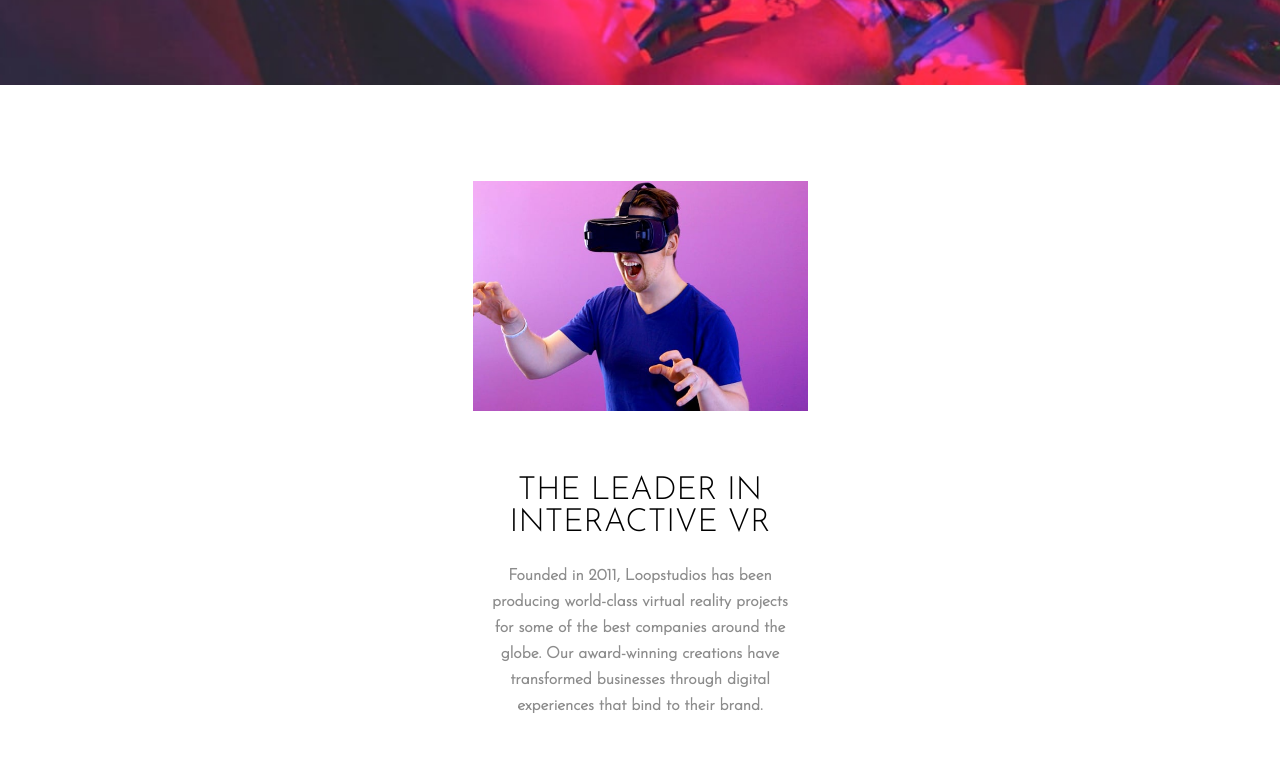
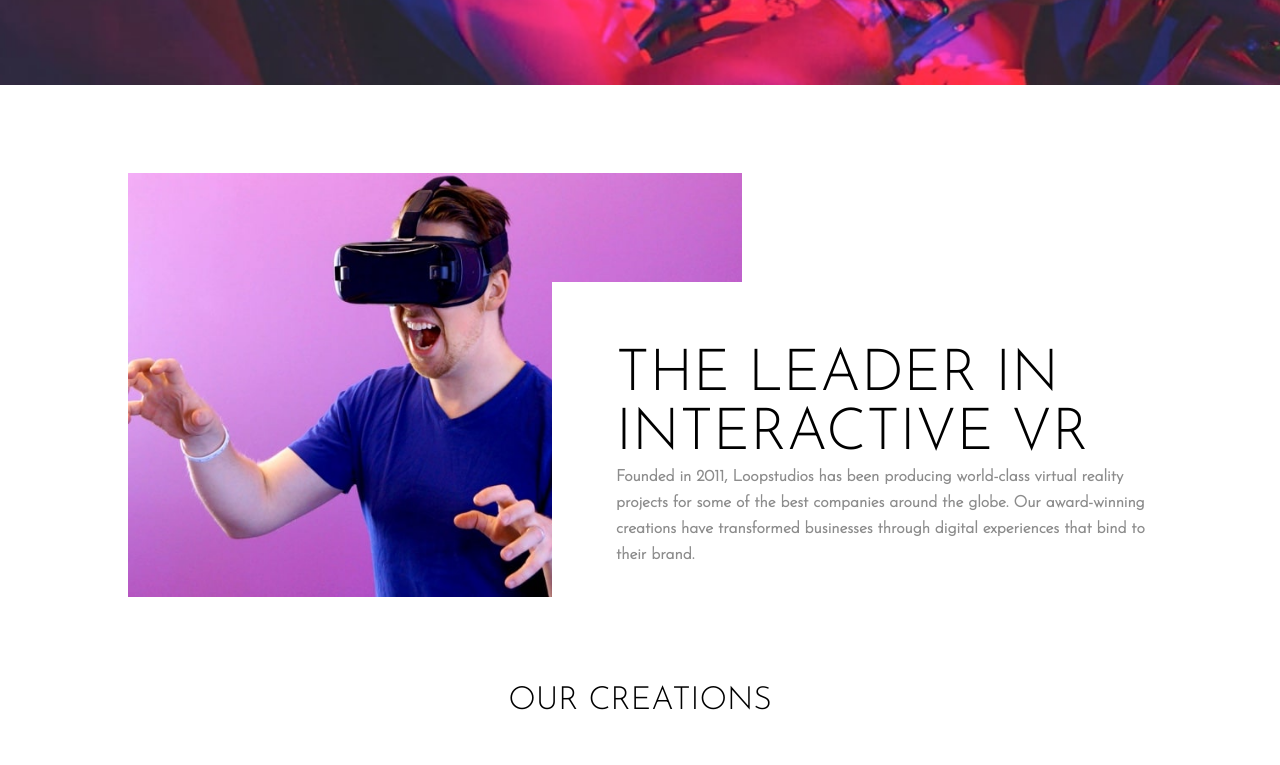
Before and after one commit to NelsonGC7/loopstudios.github.io, a plain HTML site: page index.html in a window 1280 px wide. Shown: the part 615-1380 px from the top of the page. Drawn offline with Linux system fonts and the light colour scheme.

Commit message:
leader-desk con pequeno bug

```diff
--- a/css/sty.css
+++ b/css/sty.css
@@ -25,7 +25,6 @@
     background-repeat: no-repeat;
     padding: 25px;
     position: relative;
-
     display: flex;
     align-items: start;
     margin: 0 auto;
@@ -305,6 +304,7 @@
         flex-direction: column;
         padding: 5.5rem 10%;
     }
+
     #burger{
         display: none;
     }
@@ -326,6 +326,7 @@
         height: 100%;
         width: 100%;
         max-width: 900px;
+
     }
     .header--tex{
         position: absolute;
@@ -353,6 +354,51 @@
         justify-content: space-between;
     }
 
+    .leader{
+        position: relative;
+        margin: 0;
+        height: 600px;
+
+        width: 100%;
+        padding: 5.5rem 10%;
+        img{
+             display: none;
+        }
+        display: flex;
+    }
+    .leaderImg{
+        width:60% ;
+        height: 100%;
+        background-image: url(/images/desktop/image-interactive.jpg);
+        background-size: cover;
+        background-repeat: no-repeat;
+        z-index: 1;
+
+    }
+    .leader .leader-text {
+      background-color: var(--White);
+        width: 600px;
+        height: 315px;
+        position: absolute;
+        right: 0;
+        bottom: 0;
+        margin-bottom: 5.5rem;
+        margin-right: 10%;
+        z-index: 1;
+        padding: 4rem 0 0 4rem;
+        h1{
+            margin: 0;
+            font-size: 58px;
+            text-align: left;
+        }
+        p{
+            margin-top: 0;
+            text-align: left;
+        }
+
+
+
+    }
 
 
 }
--- a/index.html
+++ b/index.html
@@ -38,6 +38,9 @@
 
   <div class="leader">
     <img src="./images/mobile/image-interactive.jpg" alt="./">
+    <div class="leaderImg">
+      <!--imagen de en desktop-->
+    </div>
     <div class=" leader-text">
       <h1>the leader in interactive vr</h1>
 
```
